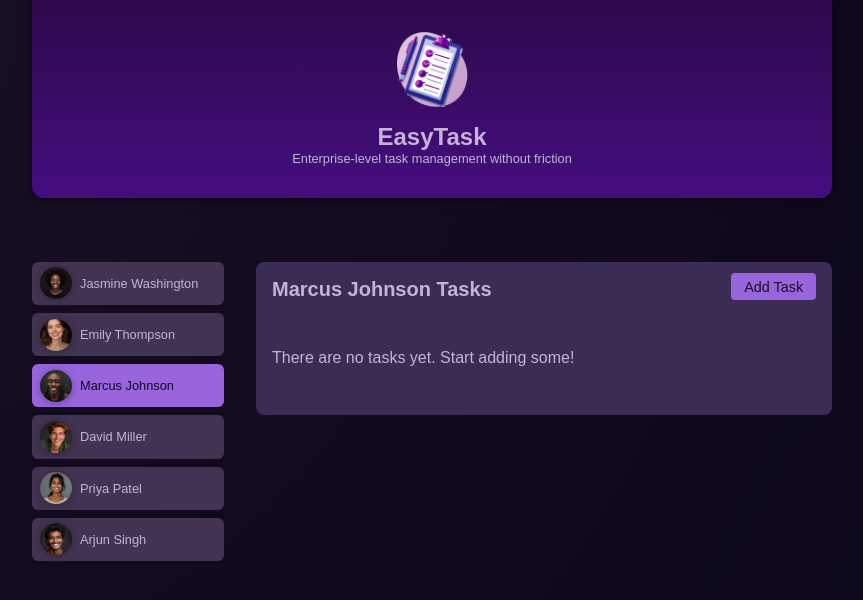
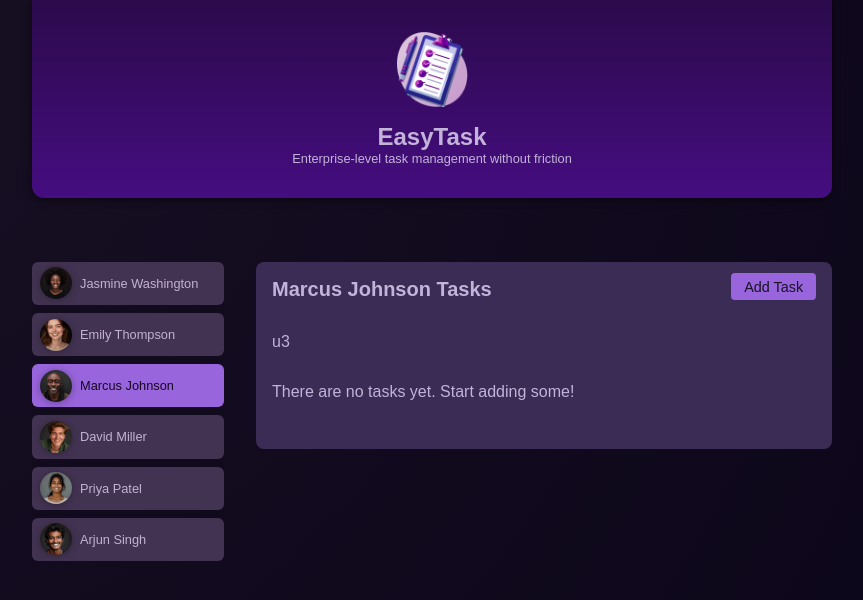
Before and after one commit to Abdul-Malik28/Angular-Task-App-Routing, an Angular app: page /users/u3/tasks in a window 1280 px wide. Shown: the top 600 px of the page, without its empty margins (208-1071 px from the left). Built offline with nearby package versions, Linux system fonts and the light colour scheme.

Commit message:
accessed parent's route data inside child routes

```diff
--- a/src/app/app.config.ts
+++ b/src/app/app.config.ts
@@ -1,8 +1,10 @@
 import { ApplicationConfig } from "@angular/core";
-import { provideRouter, withComponentInputBinding } from "@angular/router";
+import { provideRouter, withComponentInputBinding, withRouterConfig } from "@angular/router";
 
 import { routes } from "./app.routes";
 
 export const appConfig: ApplicationConfig = {
-    providers: [provideRouter(routes, withComponentInputBinding())]
+    providers: [provideRouter(routes, withComponentInputBinding(), withRouterConfig({
+        paramsInheritanceStrategy: "always"
+    }))]
 }
--- a/src/app/tasks/tasks.component.html
+++ b/src/app/tasks/tasks.component.html
@@ -1,9 +1,10 @@
+<p>{{ userId() }}</p>
 <ul>
   @for (task of userTasks; track task.id) {
-    <li>
-      <app-task [task]="task" />
-    </li>
+  <li>
+    <app-task [task]="task" />
+  </li>
   } @empty {
-    <p>There are no tasks yet. Start adding some!</p>
+  <p>There are no tasks yet. Start adding some!</p>
   }
 </ul>
--- a/src/app/tasks/tasks.component.ts
+++ b/src/app/tasks/tasks.component.ts
@@ -1,4 +1,4 @@
-import { Component } from '@angular/core';
+import { Component, input } from '@angular/core';
 
 import { TaskComponent } from './task/task.component';
 import { Task } from './task/task.model';
@@ -11,5 +11,6 @@ import { Task } from './task/task.model';
   imports: [TaskComponent],
 })
 export class TasksComponent {
+  userId = input.required<string>();
   userTasks: Task[] = [];
 }
```
